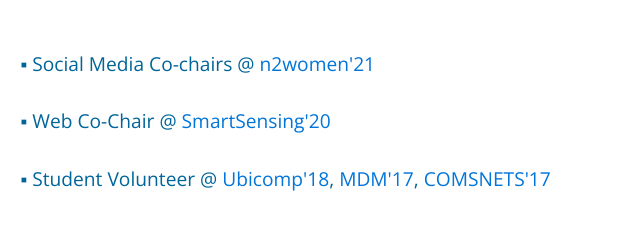
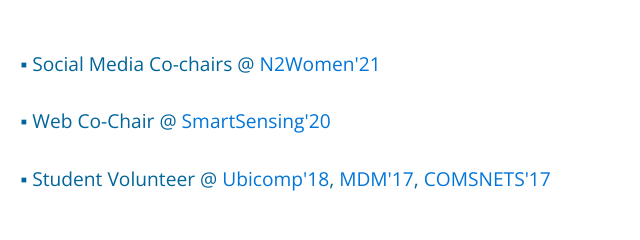
Before and after one commit to skysnigdha/skysnigdha.github.io, a plain HTML site: page index.html in a window 1280 px wide. Shown: the part 6317-6557 px from the top of the page, 444-1084 px from the left. Drawn offline with nearby package versions, Linux system fonts and the light colour scheme.

Commit message:
Update index.html

```diff
--- a/index.html
+++ b/index.html
@@ -340,7 +340,7 @@
                                     </header>
                                     <ul class="my-tm-nav-item">
                                         <li>
-                                            <b class="tm-blue-text">Social Media Co-chairs @ <a href="https://n2women.comsoc.org/">n2women'21</a></b>
+                                            <b class="tm-blue-text">Social Media Co-chairs @ <a href="https://n2women.comsoc.org/">N2Women'21</a></b>
                                         </li><br>
                                         <li>
                                             <b class="tm-blue-text">Web Co-Chair @ <a href="https://cse.iitkgp.ac.in/conf/SmartSensing/">SmartSensing'20</a></b>
```
